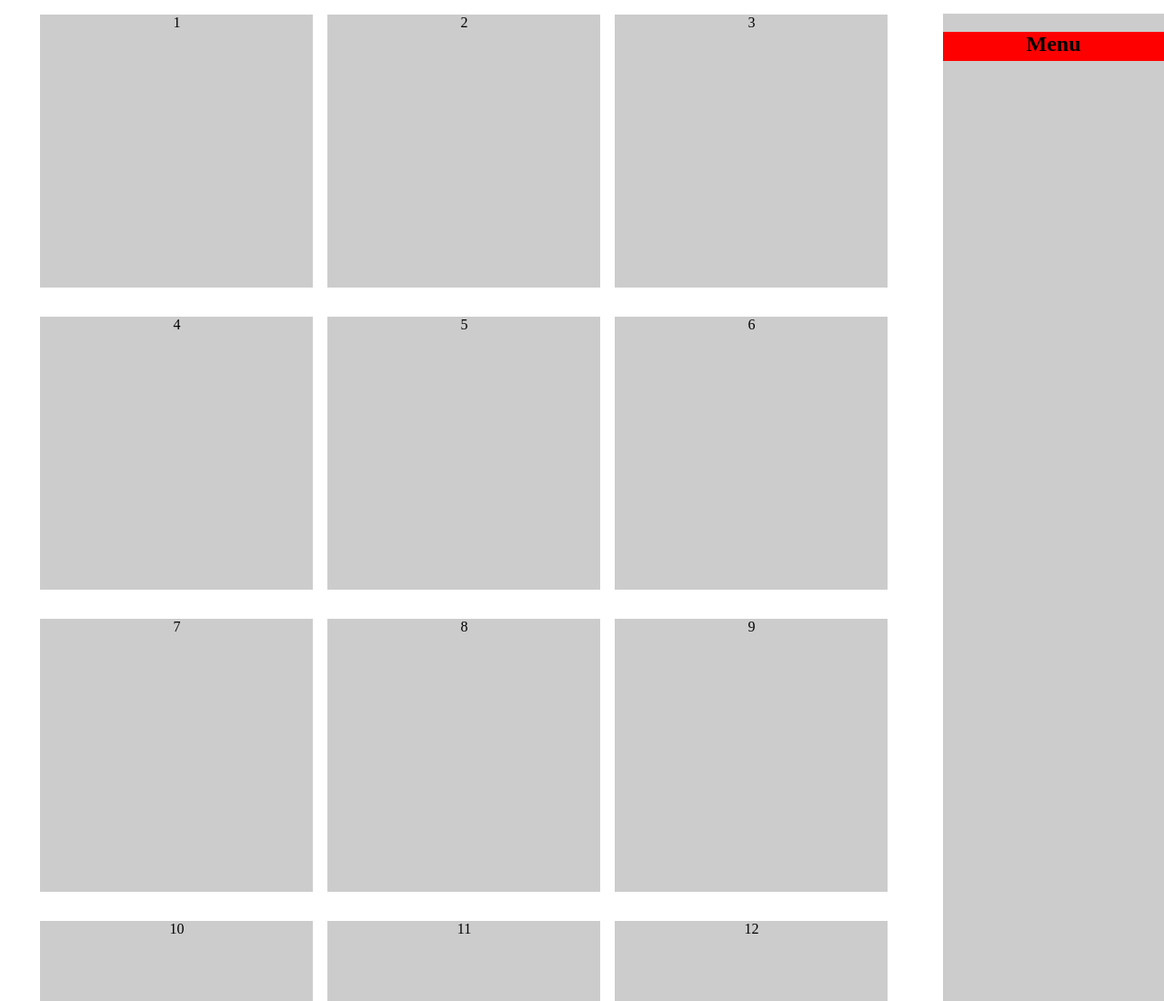
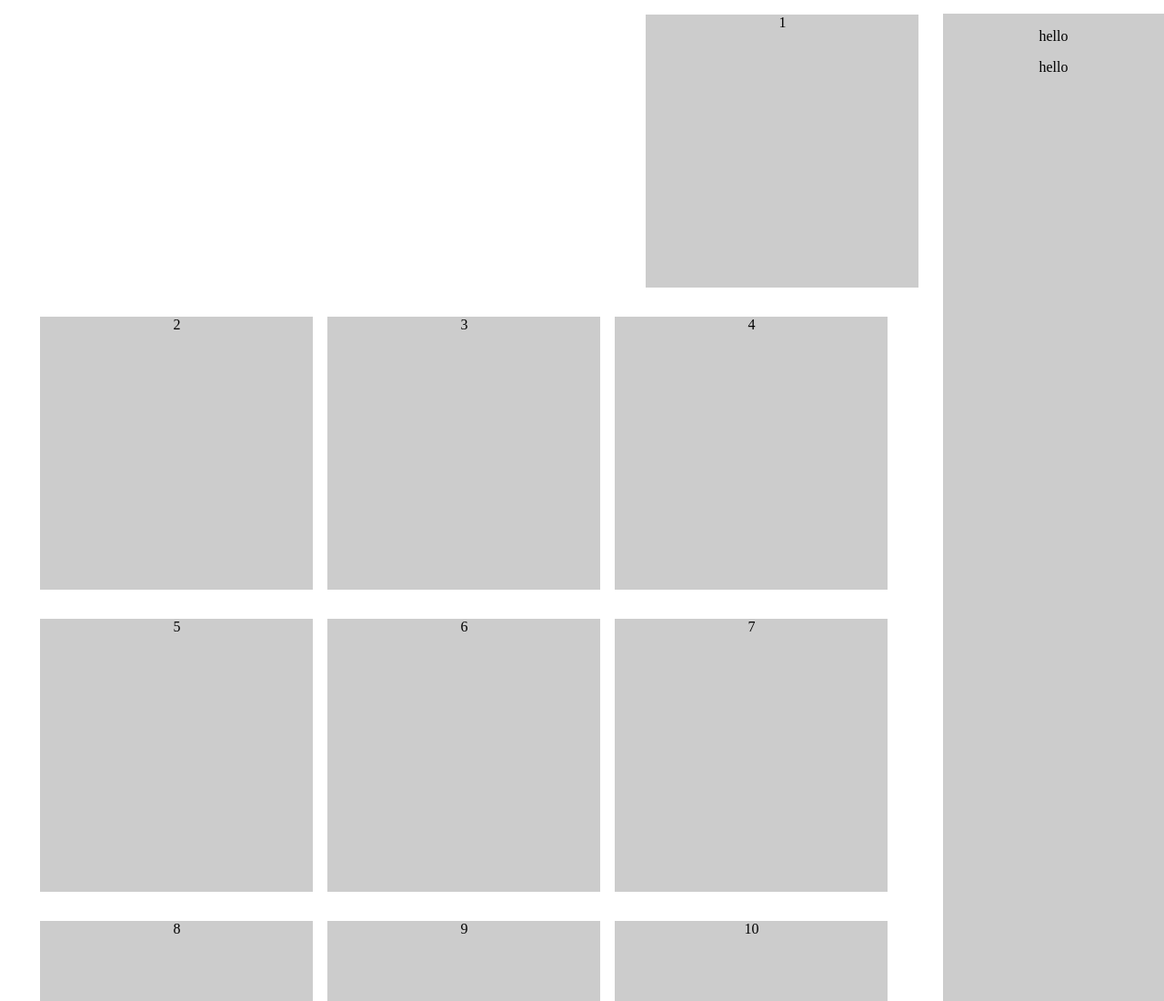
Before and after one commit to haradashinya/flex, a plain HTML site: page index.html in a window 1280 px wide. Shown: the top 1100 px of the page at 91% size. Drawn offline with Linux system fonts and the light colour scheme.

Commit message:
refactorr

```diff
--- a/base.css
+++ b/base.css
@@ -29,7 +29,12 @@ body {
     /* fx(22+) */
     display:flex;
     align-items:left;
-	-webkit-flex-flow: row wrap;
+
+    /*-webkit-flex-flow: row wrap;*/
+
+}
+.wrapper #main {
+  width: 700px;
 
 }
 
@@ -40,18 +45,17 @@ body {
 	margin-right: 1rem;
 	text-align: center;
 }
-.wrapper > p:hover {
-}
 
 
-.box {
+.flex {
   display: -webkit-box;
   display: -moz-box;
   display: box;
 }
-.box div {
+.flex div {
   -webkit-box-flex: 1;
   -moz-box-flex: 1;
+  -webkit-flex-flow: row wrap;
   box-flex: 1;
 }
 
@@ -61,7 +65,10 @@ body {
 	width: 300px;
 	text-align: center;
 }
-#sidebar h2 {
-	background: red;
-	padding-bottom: 5px;
+
+#footer {
+  width: 300px;
+  font-size: 30px;
+  -webkit-flex-wrap: nowrap;
+  -webkit-flex-direction: column;
 }
--- a/index.html
+++ b/index.html
@@ -4,9 +4,11 @@
 <link rel="stylesheet" href="base.css">
 </head>
 <body>
-	<div id="box1" class="box">
-	<!-- // 動画を表示させる部分 -->
+	<div class="flex">
+		<!-- // 動画を表示させる部分 -->
 		<div class="wrapper">
+			<div id="main">
+			</div>
 
 			<p>1</p>
 			<p>2</p>
@@ -28,11 +30,17 @@
 			<p>17</p>
 			<p>18</p>
 		</div>
+
+		<div class="wrapper">
+			<div id="sidebar">
+				<p>hello</p>
+				<p>hello</p>
+			</div>
+
+		</div>
+
 		<!-- // sidebar -->
 		<!-- メニューを表示 -->
-		<div id="sidebar">
-		<h2>Menu</h2>
-		</div>
 	</div>
 
 
```
